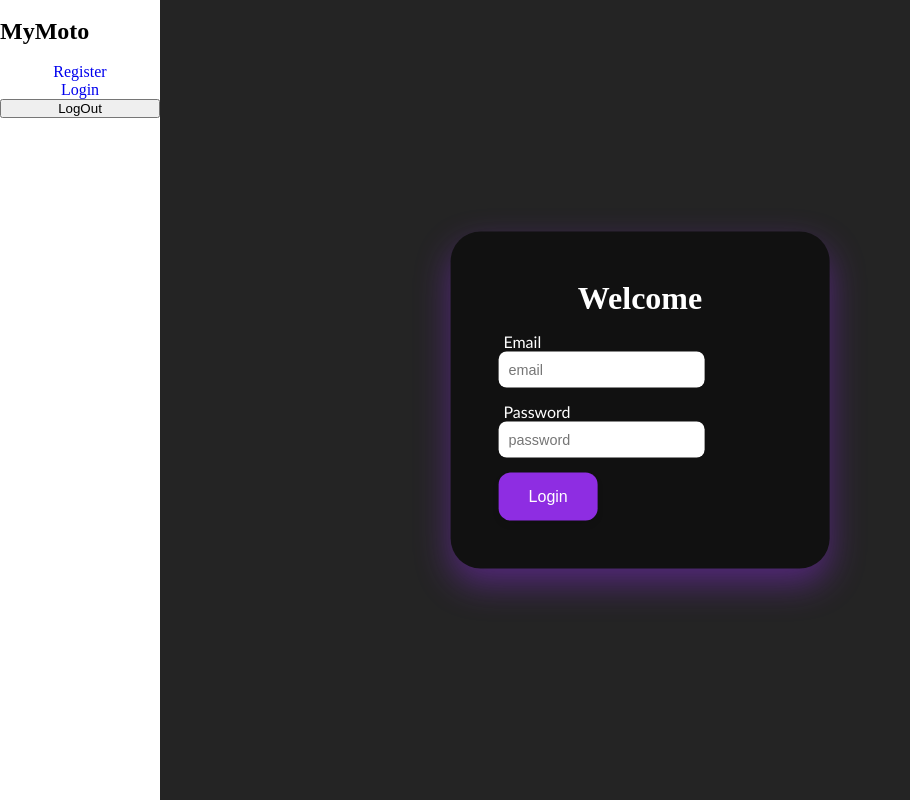
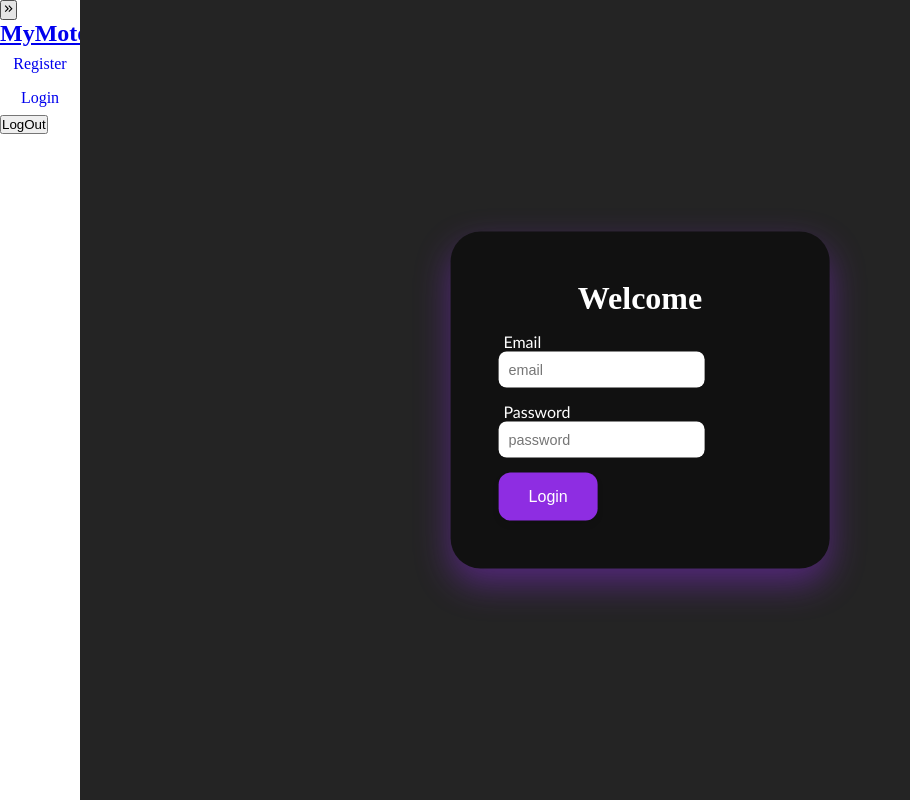
Before and after one commit to amitchell303/capstoneFrontend, a React (Vite) app: page /login in a window 1280 px wide. Shown: the whole page, without its empty margins (0-910 px from the left). Built offline with nearby package versions, Linux system fonts and the light colour scheme; no server answers.

Commit message:
Navbar icons and added open/close button

```diff
--- a/src/App.css
+++ b/src/App.css
@@ -3,6 +3,7 @@
 *:after {
   padding: 0;
   margin: 0;
+  box-sizing: border-box;
 }
 
 /* Navbar */
@@ -11,47 +12,63 @@
   width: 5rem;
   position: absolute;
   top: 0;
-  bottom: 0;
   left: 0;
   background-color: white;
-  overflow: hidden;
+  overflow-x: hidden;
 }
-.sidebar:hover {
-  width: 10rem;
-  overflow: visible;
-}
-.nav-title {
-  color: rgb(0, 0, 0);
-  padding: 0 4px;
-  margin: 30px;
-  text-decoration: none;
-}
-ul {
-  height: 100%;
-  display: flex;
-  flex-direction: column;
-  justify-content: space-around;
+.sidebar.open {
+  width: 12rem;
 }
 .navlink {
   display: flex;
   align-items: center;
-  justify-content: space-around;
-  text-decoration: none;
+  gap: 0.5rem;
+  padding: 0.5rem;
 }
 .icons {
-  color: rgb(0, 0, 0);
-  width: 5rem;
-  padding: 0.5rem 0;
-  font-family: sans-serif;
-  box-shadow: 3px 3px 3px #838383;
+  width: 3rem;
+  height: 3rem;
+  border-radius: 25%;
+  background-color: #ececec;
+  display: flex;
+  justify-content: center;
+  align-items: center;
+  box-shadow: 0 4px 8px rgba(0, 0, 0, 0.2);
+  transition: all 0.2s ease;
+  position: relative;
+  margin: 0 auto;
+}
+.icons:hover {
+  box-shadow: 0 8px 16px rgba(0, 0, 0, 0.3);
+  transform: translateY(-2px);
 }
 .link {
   color: black;
-  width: 75px;
   font-size: 16px;
-  /* text-decoration: none; */
   text-align: left;
   letter-spacing: 0.3px;
+  white-space: nowrap;
+  overflow: hidden;
+  opacity: 0;
+  transition: opacity 0.3s ease;
+}
+.navlink {
+  display: flex;
+  flex-direction: column;
+  align-items: center;
+  justify-content: center;
+  padding: 0.5rem;
+  text-decoration: none;
+  width: 100%;
+}
+.sidebar.open .navlink {
+  flex-direction: row;
+  justify-content: flex-start;
+  align-items: center;
+  gap: 0.5rem;
+}
+.sidebar.open .link {
+  opacity: 1;
 }
 
 
@@ -71,7 +88,6 @@ ul {
 .homePage h1 {
   color: white;
 }
-
 
 /*  Register  */
 .page {
@@ -125,7 +141,6 @@ form {
   }
 }
 
-
 /*  Login  */
 .content-container {
   color: #fff;
--- a/src/components/Navigations.jsx
+++ b/src/components/Navigations.jsx
@@ -1,4 +1,4 @@
-import React from "react";
+import React, { useState } from "react";
 import api from "../app/api";
 import { deleteToken, getToken } from "../app/tokenService";
 import { NavLink, useNavigate } from "react-router-dom";
@@ -8,12 +8,20 @@ import { useDispatch } from "react-redux";
 import "../App.css";
 import { FaRegUser } from "react-icons/fa6";
 import { BiSolidCarGarage } from "react-icons/bi";
+import {
+  MdOutlineKeyboardDoubleArrowLeft,
+  MdOutlineKeyboardDoubleArrowRight,
+} from "react-icons/md";
 
 export default function Navigations() {
+  const [isOpen, setIsOpen] = useState(false);
   const navigate = useNavigate();
   const dispatch = useDispatch();
   const token = getToken();
 
+  function toggleNavbar() {
+    setIsOpen(!isOpen);
+  }
   function logout() {
     deleteToken();
     dispatch(api.util.resetApiState());
@@ -21,7 +29,14 @@ export default function Navigations() {
   }
 
   return (
-    <nav className="sidebar">
+    <nav className={`sidebar ${isOpen ? "open" : ""}`}>
+      <button className="toggle-btn" onClick={toggleNavbar}>
+        {isOpen ? (
+          <MdOutlineKeyboardDoubleArrowLeft />
+        ) : (
+          <MdOutlineKeyboardDoubleArrowRight />
+        )}
+      </button>
       <NavLink className="nav-title" to="/">
         <h1>MyMoto</h1>
       </NavLink>
```
